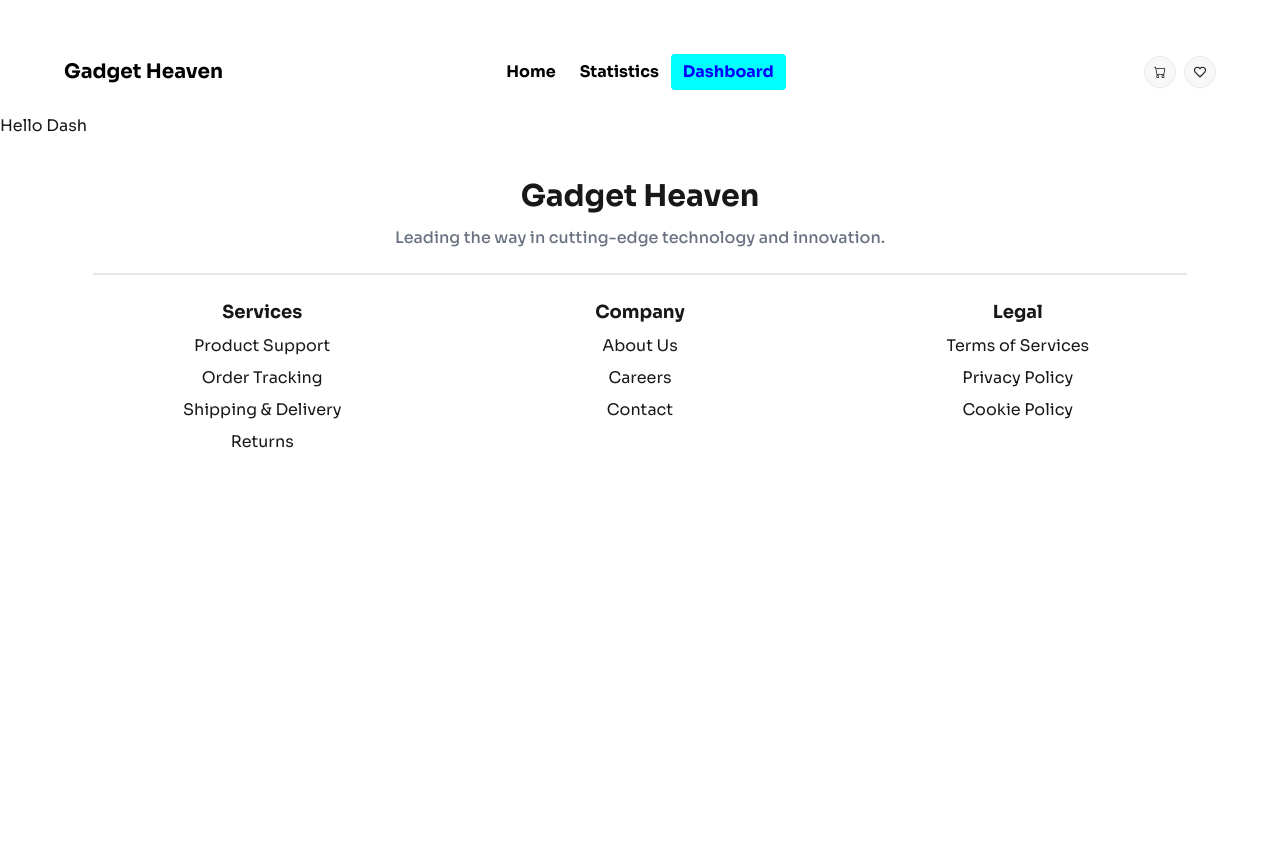
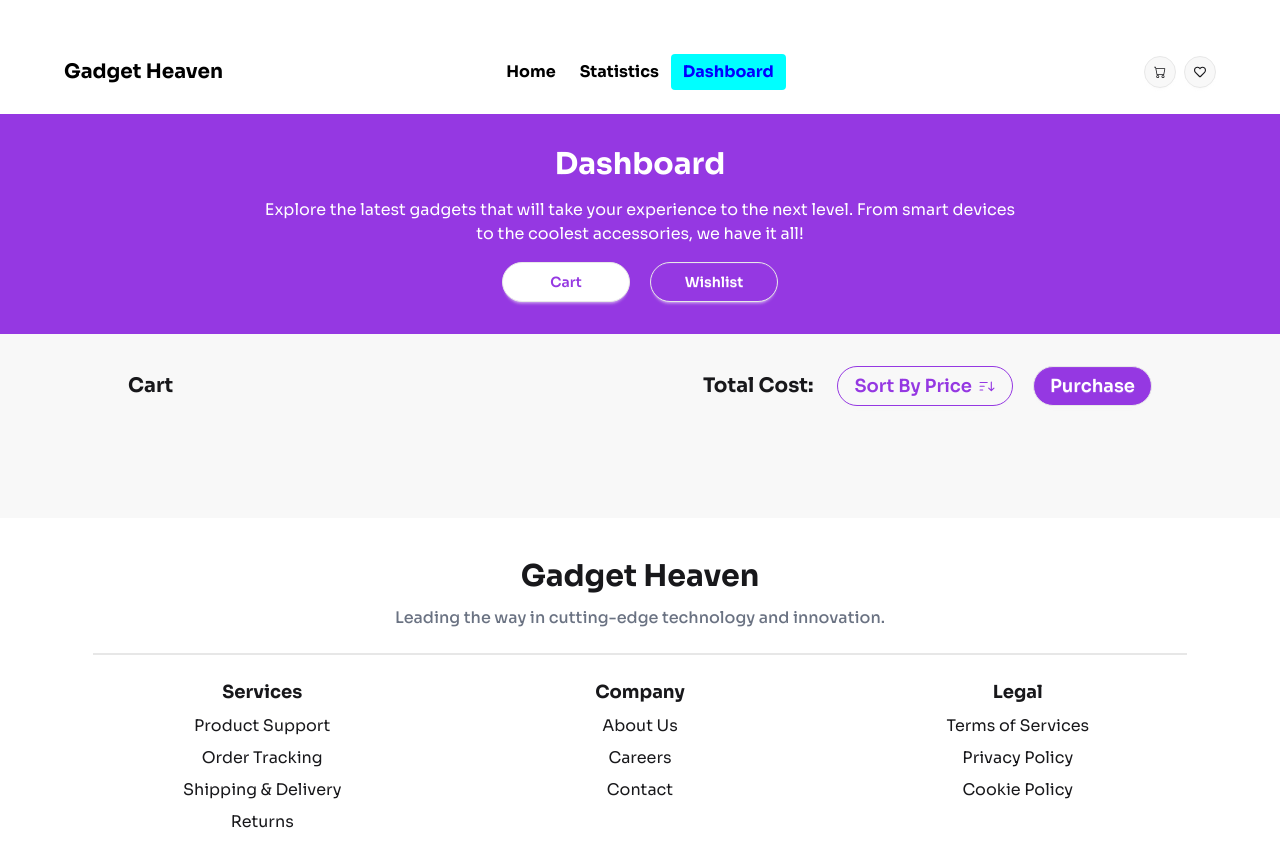
Before and after one commit to programming-hero-web-course-4/b10a8-gadget-heaven-bitDig6, a React (Vite) app: page /dashboard in a window 1280 px wide. Shown: the top 866 px of the page. Before the commit the page ends 800 px from the top, so only its background shows below. Built offline with nearby package versions, Linux system fonts and the light colour scheme.

Commit message:
dashboard page almost done, total cost and purchase functionalities left

```diff
--- /dev/null
+++ b/src/components/CartItem/CartItem.jsx
@@ -0,0 +1,35 @@
+import PropTypes from "prop-types";
+import { TiDeleteOutline } from "react-icons/ti";
+
+const CartItem = ({ cartItem, handleRemoveFromCart }) => {
+    const { product_id, product_image, product_title, description, price } = cartItem;
+
+    return (
+        <div className="bg-base-100 flex justify-between items-center shadow-sm rounded-xl p-6">
+            <div className="flex flex-col md:flex-row gap-4">
+                <figure className="w-24 h-24 md:w-48 md:h-32">
+                    <img className="w-full h-full object-cover rounded-xl" src={product_image} alt="player-image" />
+                </figure>
+                <div className="space-y-2">
+                    <p className="font-semibold text-2xl">{product_title}</p>
+                    <p className="text-lg text-gray-400">{description}</p>
+                    <p className="text-xl font-semibold">Price: ${price}</p>
+                </div>
+            </div>
+            <div>
+                <button onClick={() => handleRemoveFromCart(product_id)}
+                    title="Delete this product"
+                    className="text-red-600 text-2xl">
+                    <TiDeleteOutline></TiDeleteOutline>
+                </button>
+            </div>
+        </div>
+    );
+};
+
+CartItem.propTypes = {
+    cartItem: PropTypes.object,
+    handleRemoveFromCart: PropTypes.func
+}
+
+export default CartItem;
--- a/src/components/Dashboard/Dashboard.jsx
+++ b/src/components/Dashboard/Dashboard.jsx
@@ -1,9 +1,108 @@
-
+import { useEffect, useState } from "react";
+import { GoSortDesc } from "react-icons/go";
+import { getCartFromLS, removeFromCart } from "../../utilities/add-to-cart";
+import { useLoaderData } from "react-router";
+import { getWishListFromLS, removeFromWishlist } from "../../utilities/add-to-wishlist";
+import CartItem from "../CartItem/CartItem";
+import WishlistItem from "../WishlistItem/WishlistItem";
 
 const Dashboard = () => {
+    const [cart, setCart] = useState([]);
+    const [wishlist, setWishlist] = useState([]);
+
+    const products = useLoaderData();
+
+    const handleShowATab = id => {
+        document.getElementById('cart').classList.add('hidden');
+        document.getElementById('wishlist').classList.add('hidden');
+        document.getElementById('btn-cart').classList.remove('dash-btn-active');
+        document.getElementById('btn-wishlist').classList.remove('dash-btn-active');
+
+        document.getElementById(id).classList.remove('hidden');
+        document.getElementById(`btn-${id}`).classList.add('dash-btn-active')
+    }
+
+    const handleSortDescending = () => {
+        const newCart = [...cart];
+        const sortedNewCart = newCart.sort( (a,b) => b.price - a.price );
+        setCart(sortedNewCart);
+    }
+
+    const handleRemoveFromCart = id => {
+        removeFromCart(id);
+        const newCart = [...cart].filter( c => c.product_id !== id );
+        setCart(newCart);
+    }
+
+    const handleRemoveFromWishList = id => {
+        removeFromWishlist(id);
+        const newWishlist = [...wishlist].filter( c => c.product_id !== id );
+        setWishlist(newWishlist);
+    }
+
+    useEffect(() => {
+        const storedCartFromLS = getCartFromLS();
+        // console.log(storedCartFromLS);
+        const cartItems = products.filter(product => storedCartFromLS.includes(product.product_id));
+        // console.log(cartItems);
+        setCart(cartItems);
+
+        const storedWishlistFromLS = getWishListFromLS();
+        const wishlistItems = products.filter(product => storedWishlistFromLS.includes(product.product_id));
+        // console.log(wishlistItems);
+        setWishlist(wishlistItems);
+    }, [])
+
     return (
-        <div>
-            <h2>Hello Dash</h2>
+        <div className="w-full bg-base-200 pb-10">
+            {/* title and subtitle */}
+            <div className="bg-blueviolet-100 text-white text-center py-8">
+                <h3 className="text-3xl font-bold mb-4">Dashboard</h3>
+                <p className="lg:w-3/5 mx-auto text-base mb-4">Explore the latest gadgets that will take your experience to the next level. From smart devices to the coolest accessories, we have it all!</p>
+                <div className="">
+                    <button id="btn-cart" onClick={() => handleShowATab('cart')}
+                        className="mr-5 w-32 btn border bg-blueviolet-100 rounded-full text-white dash-btn-active">Cart</button>
+                    <button id="btn-wishlist" onClick={() => handleShowATab('wishlist')}
+                        className="btn w-32 bg-blueviolet-100 border rounded-full text-white">Wishlist</button>
+                </div>
+            </div>
+            {/* lists */}
+            <div id="cart" className="w-4/5 mx-auto my-8">
+                <div className="flex flex-col md:flex-row justify-between items-center mb-10">
+                    <h3 className="text-xl font-bold">Cart</h3>
+                    <div className="flex flex-col md:flex-row gap-6 items-center">
+                        <h3 className="text-xl font-bold">Total Cost:</h3>
+                        <div>
+                            <button onClick={handleSortDescending}
+                            className="btn mr-5 bg-none border border-blueviolet-100 text-blueviolet-100 text-lg font-semibold rounded-full">
+                                Sort By Price <GoSortDesc></GoSortDesc>
+                            </button>
+                            <button className="btn rounded-full text-lg font-semibold  text-white bg-blueviolet-100 hover:bg-blue-500">Purchase</button>
+                        </div>
+                    </div>
+                </div>
+                {/* cart items */}
+                <div className="grid grid-cols-1 gap-5">
+                    {
+                        cart.map(c => <CartItem
+                            key={c.product_id}
+                            cartItem={c}
+                            handleRemoveFromCart={handleRemoveFromCart}></CartItem>)
+                    }
+                </div>
+            </div>
+
+            <div id="wishlist" className="hidden w-4/5 mx-auto my-8">
+                <h3 className="text-xl font-bold mb-10">Wishlist</h3>
+                <div className="grid grid-cols-1 gap-5">
+                    {
+                        wishlist.map( w => <WishlistItem
+                            key={w.product_id}
+                            wishlistItem={w}
+                            handleRemoveFromWishList={handleRemoveFromWishList}></WishlistItem>)
+                    }
+                </div>
+            </div>
 
         </div>
     );
--- /dev/null
+++ b/src/components/WishlistItem/WishlistItem.jsx
@@ -0,0 +1,34 @@
+import PropTypes from "prop-types";
+import { TiDeleteOutline } from "react-icons/ti";
+
+const WishlistItem = ({wishlistItem, handleRemoveFromWishList}) => {
+    const {product_id, product_image, product_title, description, price}  = wishlistItem;
+
+    return (
+        <div className="bg-base-100 flex justify-between items-center shadow-sm rounded-xl p-6">
+            <div className="flex gap-4">
+                <figure className="w-48 h-32">
+                    <img className="w-full h-full object-cover rounded-xl" src={product_image} alt="player-image" />
+                </figure>
+                <div className="space-y-2">
+                    <p className="font-semibold text-2xl">{product_title}</p>
+                    <p className="text-lg text-gray-400">{description}</p>
+                    <p className="text-xl font-semibold">Price: ${price}</p>
+                </div>
+            </div>
+            <div>
+                <button onClick={() => handleRemoveFromWishList(product_id)}
+                 title="Delete this product" className="text-red-600 text-2xl">
+                    <TiDeleteOutline></TiDeleteOutline>
+                </button>
+            </div>
+        </div>
+    );
+};
+
+WishlistItem.propTypes = {
+    wishlistItem: PropTypes.object,
+    handleRemoveFromWishList: PropTypes.func
+}
+
+export default WishlistItem;
--- a/src/index.css
+++ b/src/index.css
@@ -16,6 +16,11 @@
   color: white;
 }
 
+.dash-btn-active{
+  background-color: white;
+  color: #9538E2;
+}
+
 @theme {
   --color-blueviolet-100: #9538E2;
   --color-olivegreen-100: #309C08;
--- a/src/main.jsx
+++ b/src/main.jsx
@@ -24,6 +24,7 @@ const router = createBrowserRouter([
       },
       {
         path: '/dashboard',
+        loader: () => fetch('/gadgets.json'),
         element: <Dashboard></Dashboard>
       },
       {
--- a/src/utilities/add-to-cart.js
+++ b/src/utilities/add-to-cart.js
@@ -19,6 +19,13 @@ const addToCart = id => {
     toast("Added to Cart Successfully");
 }
 
+const removeFromCart = id => {
+    const storedCart = getCartFromLS();
+    const newStoredCart = storedCart.filter( s => s !== id );
+    localStorage.setItem('cart', JSON.stringify(newStoredCart));
+    toast('Removed product from Cart');
+}
 
 
-export { getCartFromLS, addToCart };
+
+export { getCartFromLS, addToCart, removeFromCart };
--- a/src/utilities/add-to-wishlist.js
+++ b/src/utilities/add-to-wishlist.js
@@ -29,4 +29,11 @@ const checkWishList = id => {
     return false;
 }
 
-export {getWishListFromLS, addToWishList, checkWishList};
+const removeFromWishlist = id => {
+    const storedWishList = getWishListFromLS();
+    const newStoredWishlist = storedWishList.filter( w => w !== id );
+    localStorage.setItem('wishlist', JSON.stringify(newStoredWishlist));
+    toast('Removed product from Wishlist');
+}
+
+export {getWishListFromLS, addToWishList, checkWishList, removeFromWishlist};
```
